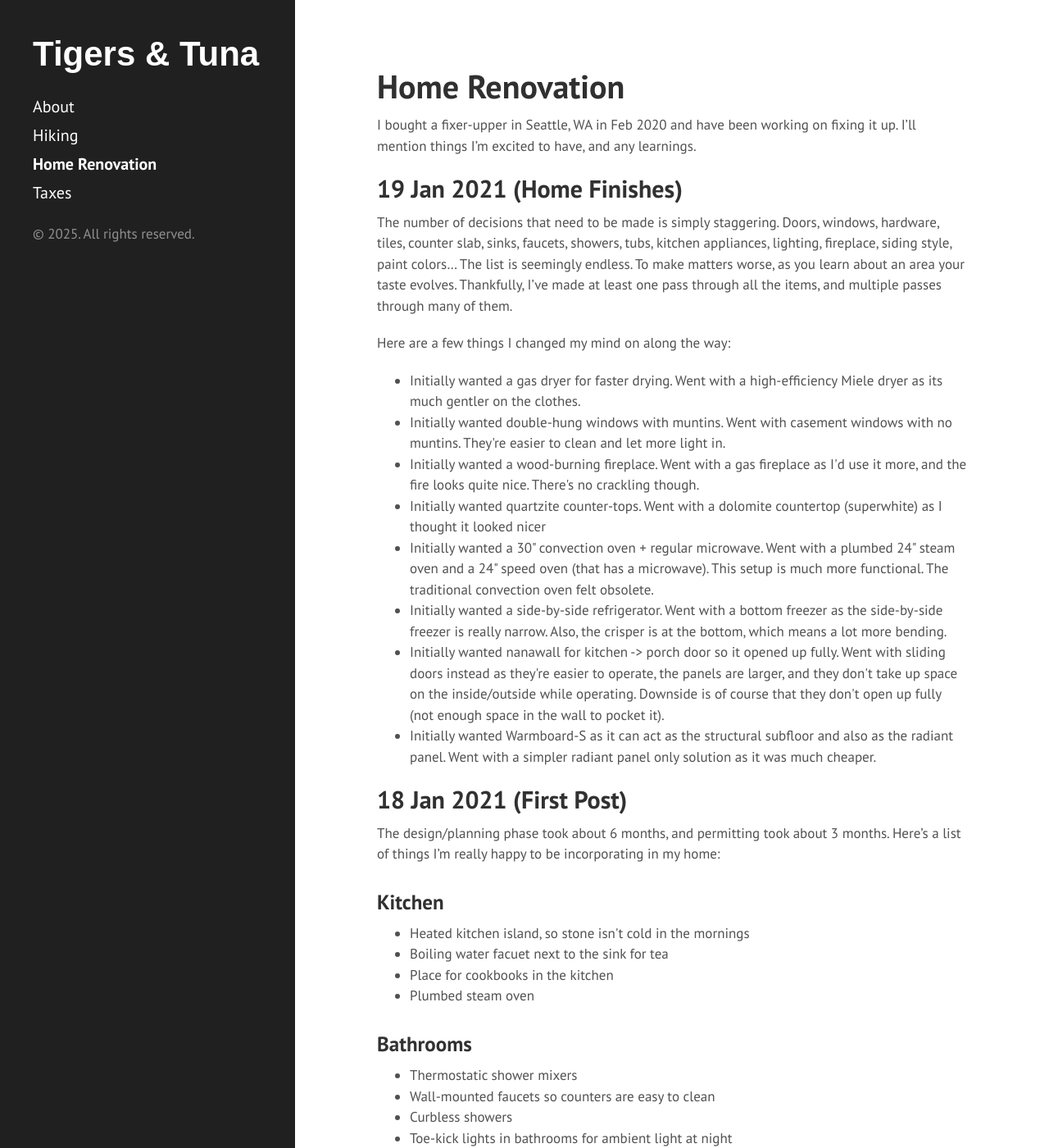
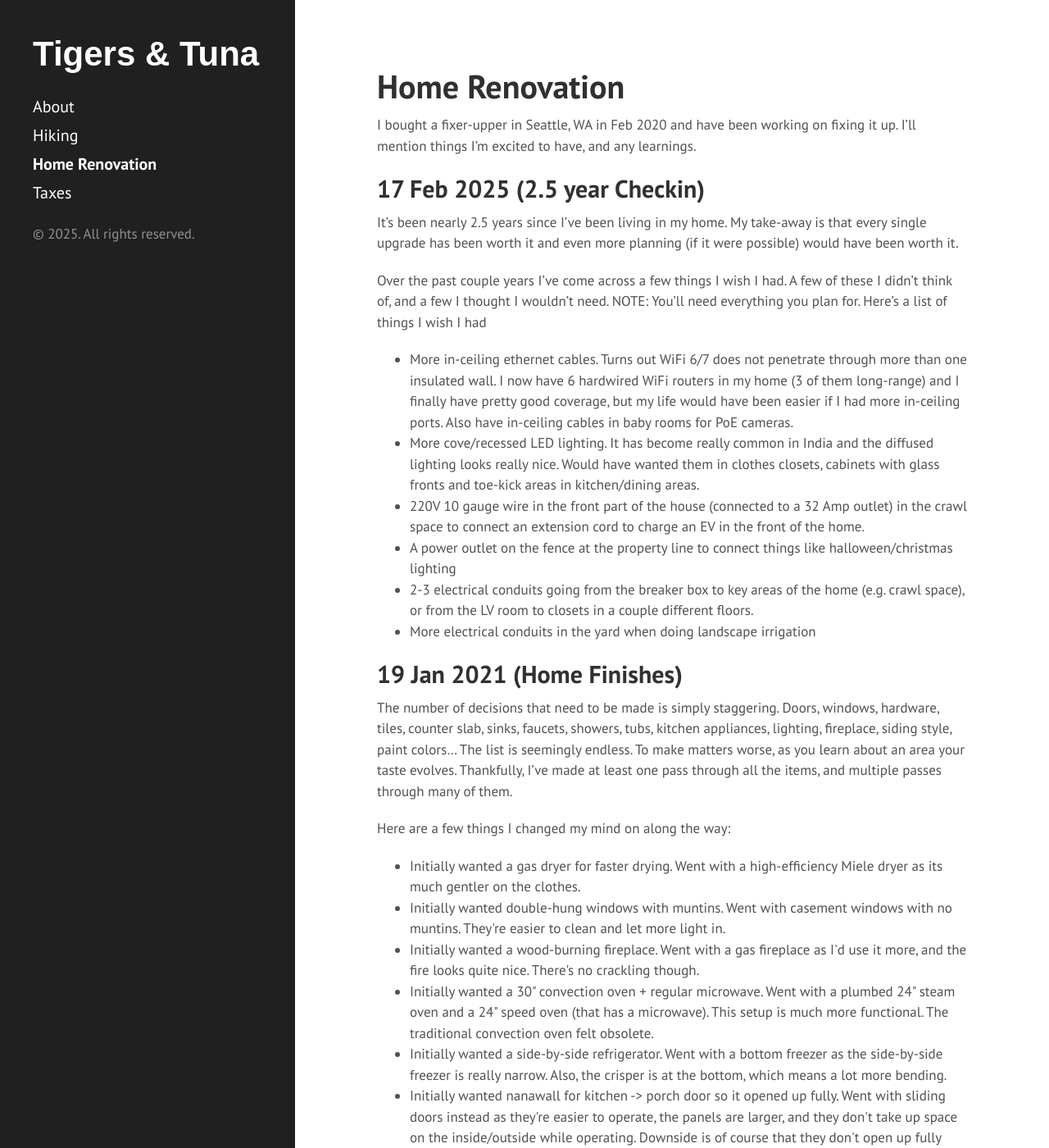
Before and after one commit to vinayreddy/vinayreddy.github.io, a Jekyll site: the page built from renos.md, in a window 1280 px wide and 1400 px high. Shown: the whole window at 82% size. Built offline with Jekyll 4.4.1, drawn with Linux system fonts in a browser that asks for light colours; some of the changed text lies outside the part shown.

Commit message:
Updates post-renovation and after living for 2.5 years

```diff
--- a/renos.md
+++ b/renos.md
@@ -5,6 +5,31 @@ title: Home Renovation
 
 I bought a fixer-upper in Seattle, WA in Feb 2020 and have been working on
 fixing it up. I'll mention things I'm excited to have, and any learnings.
+
+<h2> 17 Feb 2025 (2.5 year Checkin) </h2>
+It's been nearly 2.5 years since I've been living in my home. My take-away is that every single
+upgrade has been worth it and even more planning (if it were possible) would have been worth it.
+
+Over the past couple years I've come across a few things I wish I had. A few of these I didn't think
+of, and a few I thought I wouldn't need. NOTE: You'll need everything you plan for. Here's a list of
+things I wish I had
+
+<ul>
+  <li> More in-ceiling ethernet cables. Turns out WiFi 6/7 does not penetrate through more than
+  one insulated wall. I now have 6 hardwired WiFi routers in my home (3 of them long-range) and I
+  finally have pretty good coverage, but my life would have been easier if I had more in-ceiling
+  ports. Also have in-ceiling cables in baby rooms for PoE cameras. </li>
+  <li> More cove/recessed LED lighting. It has become really common in India and the diffused
+  lighting looks really nice. Would have wanted them in clothes closets, cabinets with glass fronts
+  and toe-kick areas in kitchen/dining areas. </li>
+  <li>220V 10 gauge wire in the front part of the house (connected to a 32 Amp outlet) in the crawl
+  space to connect an extension cord to charge an EV in the front of the home.</li>
+  <li>A power outlet on the fence at the property line to connect things like halloween/christmas
+  lighting</li>
+  <li>2-3 electrical conduits going from the breaker box to key areas of the home (e.g. crawl
+  space), or from the LV room to closets in a couple different floors. </li>
+  <li>More electrical conduits in the yard when doing landscape irrigation</li>
+</ul>
 
 <h2> 19 Jan 2021 (Home Finishes) </h2>
 The number of decisions that need to be made is simply staggering. Doors,
@@ -23,8 +48,6 @@ Here are a few things I changed my mind on along the way:
   <li> Initially wanted a wood-burning fireplace. Went with a gas fireplace as
   I'd use it more, and the fire looks quite nice. There's no crackling though.
   </li>
-  <li> Initially wanted quartzite counter-tops. Went with a dolomite countertop
-  (superwhite) as I thought it looked nicer </li>
   <li> Initially wanted a 30" convection oven + regular microwave. Went with a
   plumbed 24" steam oven and a 24" speed oven (that has a microwave). This
   setup is much more functional. The traditional convection oven felt
@@ -69,8 +92,11 @@ incorporating in my home:
 <h3>Misc</h3>
 <ul>
   <li> Radiant heat in concrete floors, and under wood floors </li>
-  <li> Space to add elevator in the future so older parents find it easier when they visit </li>
+  <li> Space to add elevator so older parents find it easier when they visit </li>
   <li> Raised hearth for the fireplace, so you can sit next to it </li>
   <li> In-floor power outlet in study </li>
   <li> Green roof on top of the garage </li>
+  <li> Conduit from the back of the home (outside the garage) to the LV room so fiber or ethernet
+  can be pulled directly to the LV room</li>
+  <li> Conduit from the TV to the study where all the TV / audio equipment is located</li>
 </ul>
```
